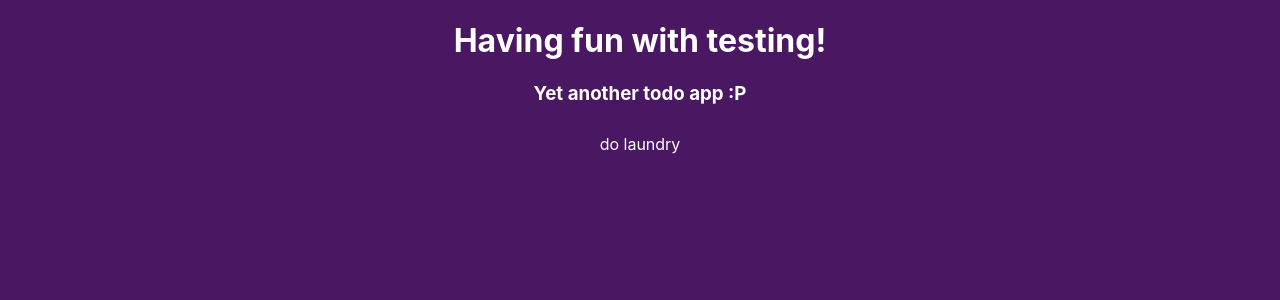
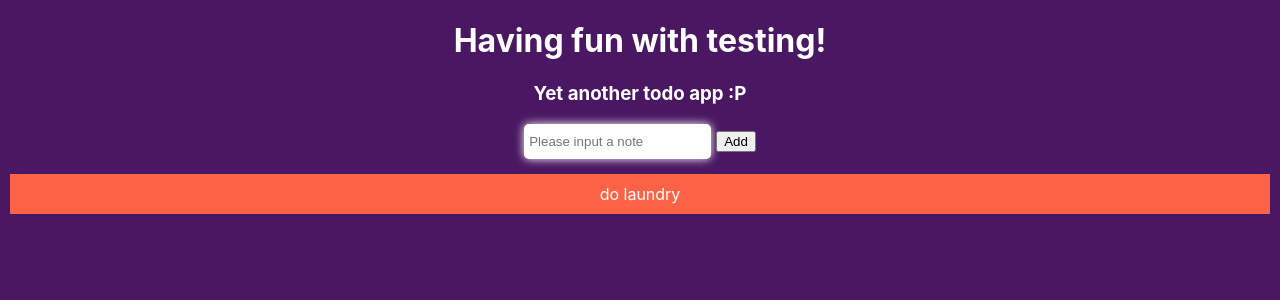
Before and after one commit to katiaku/react-testing-jest, a React (Create React App) app: page / in a window 1280 px wide. Shown: the top 300 px of the page. Built offline with nearby package versions, Linux system fonts and the light colour scheme.

Commit message:
Add InputNewNote component

```diff
--- a/src/App.js
+++ b/src/App.js
@@ -1,14 +1,20 @@
 import { useState } from 'react';
 import './App.css';
 import ListNotes from './components/ListNotes';
+import InputNewNote from './components/InputNewNote';
 
 function App() {
   const [notes, setNotes] = useState(["do laundry"]);
+
+  const addNewNote = (newNote) => {
+    setNotes([...notes, newNote])
+  }
 
   return (
     <div className="App">
       <h1>Having fun with testing!</h1>
       <h3>Yet another todo app :P</h3>
+      <InputNewNote addNewNote={addNewNote} />
       <ListNotes notes={notes} />
     </div>
   );
--- /dev/null
+++ b/src/components/InputNewNote.jsx
@@ -0,0 +1,21 @@
+import React, { useState } from 'react'
+
+const InputNewNote = ({ addNewNote }) => {
+    const [newNote, setNewNote] = useState("");
+
+
+    return (
+        <div className='input-new-note'>
+            <input
+                type='text'
+                placeholder='Please input a note'
+                value={ newNote }
+                onKeyDown={(e) => e.key === "Enter" && addNewNote(newNote)}
+                onChange={(e) => setNewNote(e.target.value)}
+            />
+            <button onClick={() => addNewNote(newNote)}>Add</button>
+        </div>
+    )
+}
+
+export default InputNewNote
--- a/src/components/ListNotes.jsx
+++ b/src/components/ListNotes.jsx
@@ -2,11 +2,11 @@ import React from 'react'
 
 const ListNotes = ({ notes }) => {
     return (
-        <ul className="list-notes">
+        <div className="list-notes">
             {notes.map((note, i) => (
-                <li key={i}>{ note }</li>
+                <div key={i}>{ note }</div>
             ))}
-        </ul>
+        </div>
     );
 };
 
```
